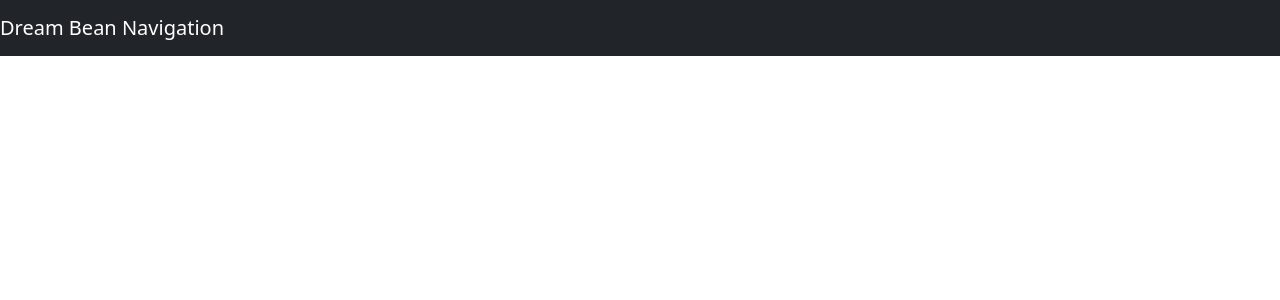
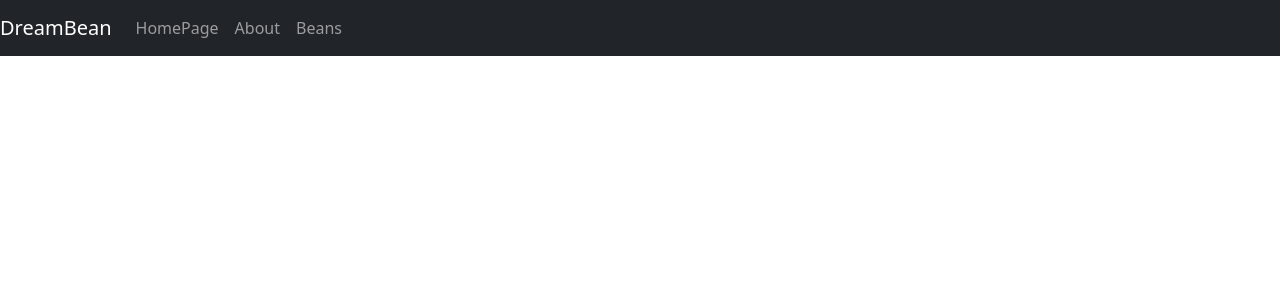
Before and after one commit to VINCENT2135/dream_bean.frontend, a React (Create React App) app: page / in a window 1280 px wide. Shown: the top 300 px of the page. Built offline with nearby package versions, Linux system fonts and the light colour scheme.

Commit message:
Implement NavBar

```diff
--- a/src/components/App.js
+++ b/src/components/App.js
@@ -8,7 +8,7 @@ import 'bootstrap/dist/css/bootstrap.css'
 
 import Router from './Router'
 import './styles.css'
-import { Navbar } from 'react-bootstrap'
+import { Nav, Navbar} from 'react-bootstrap'
 
 
 
@@ -23,14 +23,19 @@ const App = () => {
     <Navbar bg="dark" variant="dark">
       <Navbar.Brand>
 
-       Dream Bean Navigation
+      DreamBean
       </Navbar.Brand>
-
-  <Router/>
-
-  </Navbar>
+<Nav>
+<Nav.Link href="/home">HomePage</Nav.Link>
+<Nav.Link href="/about">About</Nav.Link>
+<Nav.Link href="/beans">Beans</Nav.Link>
 
 
+  </Nav>
+
+    </Navbar>
+
+      <Router/>
 
   </div>
   );
```
